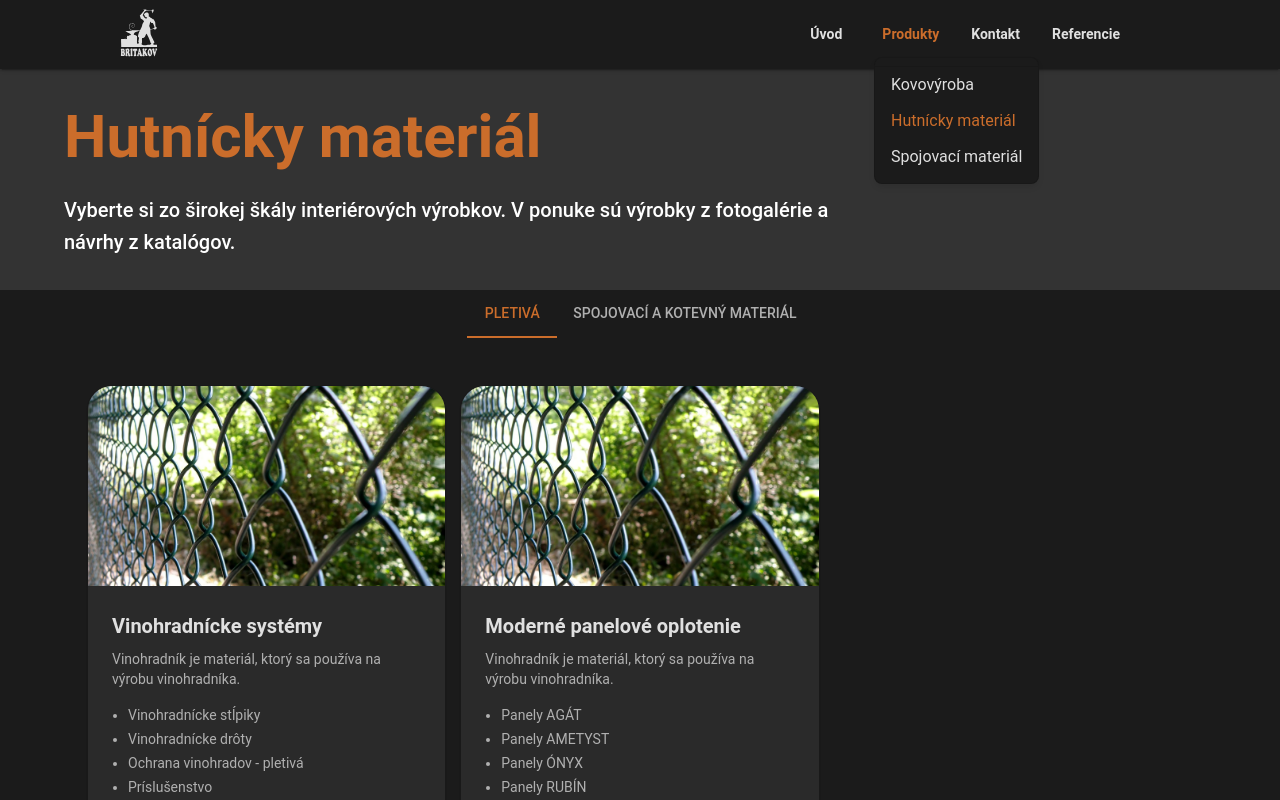
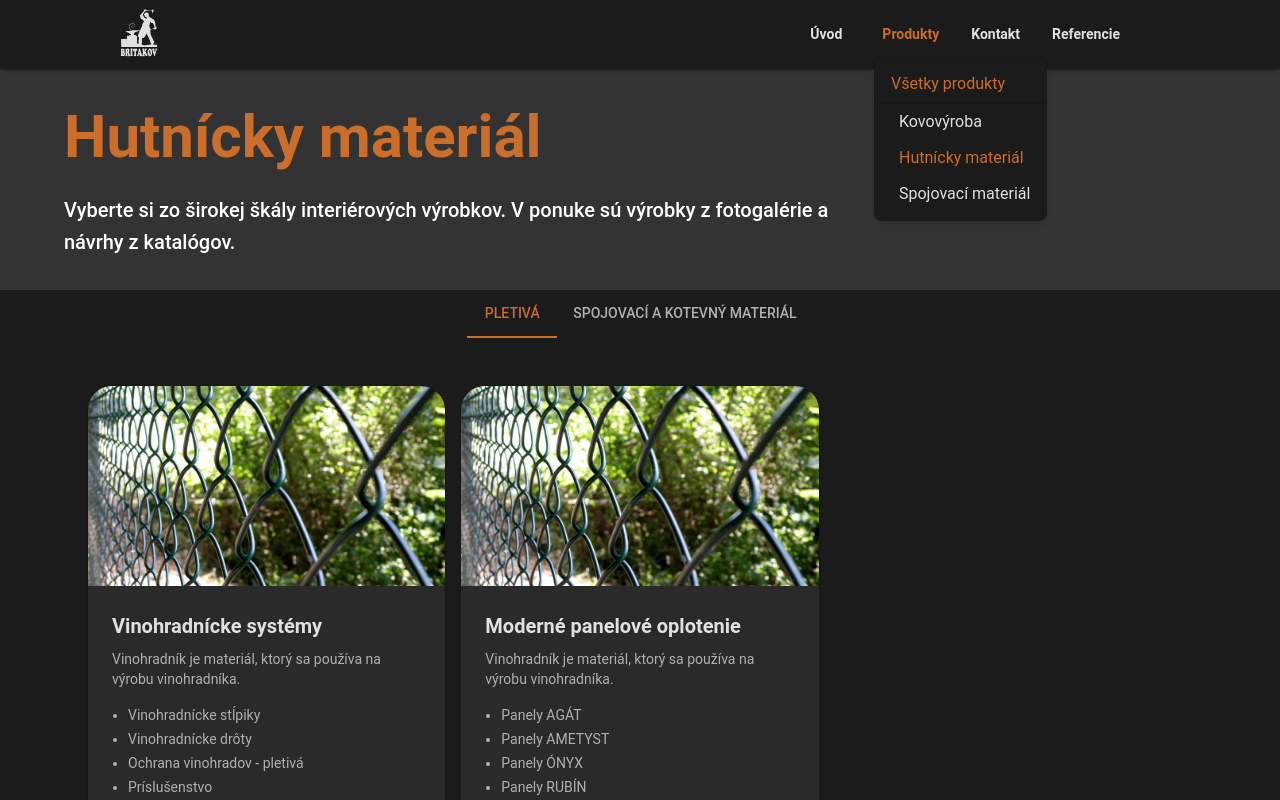
Before and after one commit to nikoleta01/britakov, a Next.js app: page /produkty/hutnicky-material in a window 1280 px wide. Both pictures are taken after a click on the button "Produkty". Shown: the top 800 px of the page. Built offline with nearby package versions, Linux system fonts and the light colour scheme; some icons are missing.

Commit message:
fix(landing): redirect to tab numbers

```diff
--- a/components/layout/Navbar.tsx
+++ b/components/layout/Navbar.tsx
@@ -190,7 +190,25 @@ const Navbar: React.FC = () => {
                       </Link>
                       {item.subcategories && (
                         <Box>
-                          <Divider />
+                          <Divider color="rgba(255, 255, 255, 0.65)" />
+                          {/* View All Products option for mobile */}
+                          <Link href={item.href}>
+                            <MenuItem
+                              onClick={handleCloseNavMenu}
+                              sx={{
+                                pl: 4,
+                                color: isActive(item.href) ? "#fff" : "inherit",
+                                fontSize: "0.875rem",
+                                fontWeight: 600,
+                                borderBottom:
+                                  "1px solid rgba(255, 255, 255, 0.1)",
+                              }}
+                            >
+                              <Typography textAlign="center">
+                                Všetky produkty
+                              </Typography>
+                            </MenuItem>
+                          </Link>
                           {item.subcategories.map((subcategory) => (
                             <Link
                               key={subcategory.label}
@@ -199,7 +217,7 @@ const Navbar: React.FC = () => {
                               <MenuItem
                                 onClick={handleCloseNavMenu}
                                 sx={{
-                                  pl: 4,
+                                  pl: 6,
                                   color: isActive(subcategory.href)
                                     ? "#fff"
                                     : "inherit",
@@ -301,12 +319,33 @@ const Navbar: React.FC = () => {
                         },
                       }}
                     >
+                      {/* View All Products option */}
+                      <Link href={item.href}>
+                        <MenuItem
+                          onClick={handleCloseDropdown}
+                          sx={{
+                            color: isActive(item.href)
+                              ? "primary.main"
+                              : "text.primary",
+                            borderBottom: "1px solid",
+                            borderColor: "divider",
+                            fontWeight: 600,
+                            "&:hover": {
+                              backgroundColor: "action.hover",
+                              color: "primary.light",
+                            },
+                          }}
+                        >
+                          <Typography>Všetky produkty</Typography>
+                        </MenuItem>
+                      </Link>
                       <Divider />
                       {item.subcategories.map((subcategory) => (
                         <Link key={subcategory.label} href={subcategory.href}>
                           <MenuItem
                             onClick={handleCloseDropdown}
                             sx={{
+                              pl: 3,
                               color: isActive(subcategory.href)
                                 ? "primary.main"
                                 : "text.primary",
```
Also changed, not shown: components/ProductCard.tsx (+9 -0 lines), pages/produkty/kovovyroba.tsx (+13 -1 lines).
